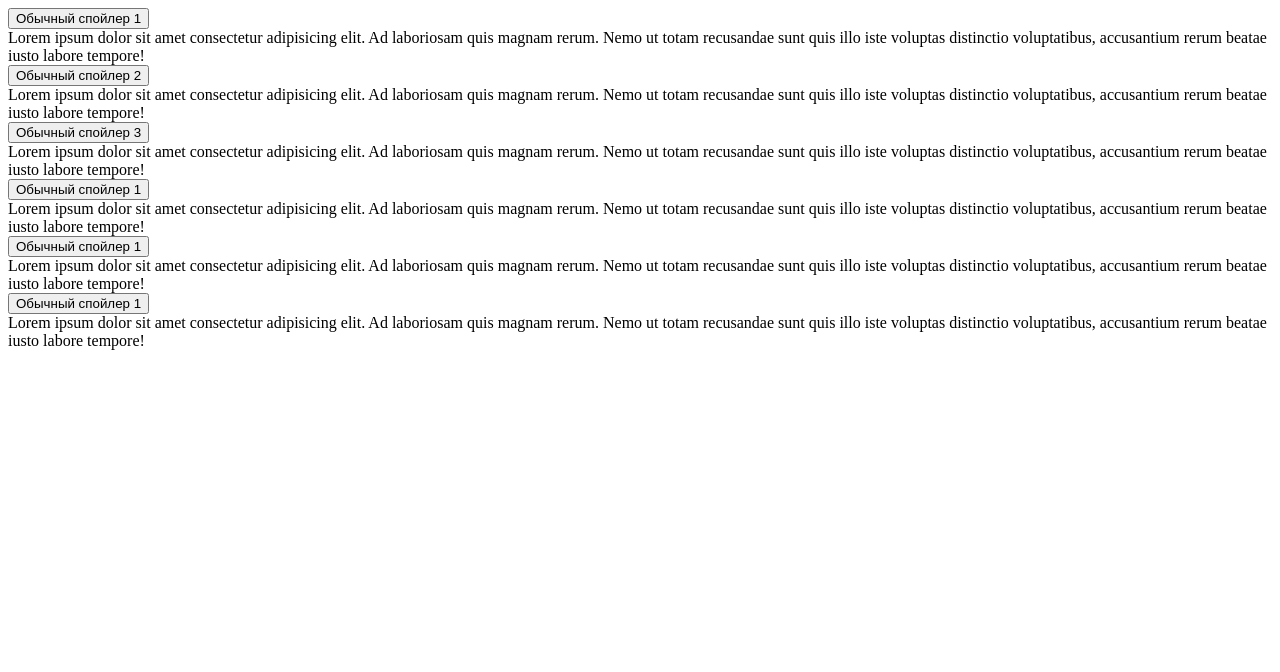
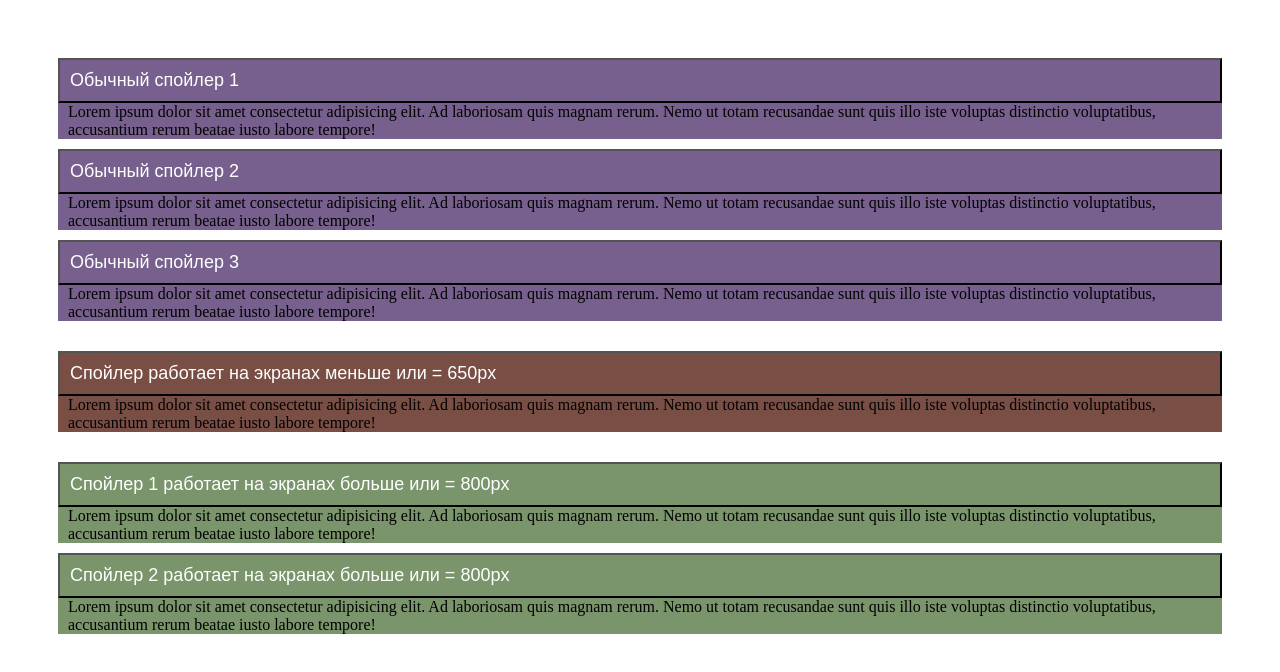
Before and after one commit to elmiramm/__spoilers, a plain HTML site: page index.html in a window 1280 px wide. Drawn offline with Linux system fonts and the light colour scheme.

Commit message:
style.css

```diff
--- a/css/style.css
+++ b/css/style.css
@@ -0,0 +1,65 @@
+.wrapper {
+	min-height: 100%;
+	padding: 50px;
+}
+
+.block {
+	margin: 0 0 30px 0;
+}
+
+.block__item {
+	margin: 0 0 10px 0;
+}
+
+.block__title {
+	width: 100%;
+	text-align: left;
+	font-size: 18px;
+	background-color: transparent;
+	color: #fff;
+	padding: 10px;
+	position: relative;
+}
+
+.block._init .block__title {
+	cursor: pointer;
+
+	padding: 10px 10px 40px 10px;
+}
+
+.block._init .block__title::before,
+.block._init .block__title::after {
+	content: "";
+	width: 20px;
+	height: 1px;
+	background-color: #fff;
+
+	position: absolute;
+	right: 20px;
+	top: 10px;
+	transition: transform 0.3s ease;
+}
+
+.block._init .block__title::after {
+	transform: rotate(90deg);
+}
+
+.block._init .block__title._active::after {
+	transform: rotate(0deg);
+}
+
+.block__text {
+	margin: 0 10px 10px;
+}
+
+.block__1 .block__item {
+	background-color: #77608d;
+}
+
+.block__2 .block__item {
+	background-color: #794f45;
+}
+
+.block__3 .block__item {
+	background-color: #7a956b;
+}
--- a/index.html
+++ b/index.html
@@ -5,6 +5,9 @@
 	<meta charset="UTF-8">
 	<meta http-equiv="X-UA-Compatible" content="IE=edge">
 	<meta name="viewport" content="width=device-width, initial-scale=1.0">
+
+	<link rel="stylesheet" href="css/style.css">
+
 	<title>Spoilers</title>
 </head>
 
@@ -33,7 +36,8 @@
 
 		<div data-spoilers="650,min" class="block block__2">
 			<div class="block__item">
-				<button tabindex="-1" type="button" data-spoiler class="block__title">Обычный спойлер 1</button>
+				<button tabindex="-1" type="button" data-spoiler class="block__title">Спойлер работает на экранах меньше или
+					= 650px</button>
 				<div class="block__text">Lorem ipsum dolor sit amet consectetur adipisicing elit. Ad laboriosam quis magnam
 					rerum. Nemo ut totam recusandae sunt quis illo iste voluptas distinctio voluptatibus, accusantium rerum
 					beatae iusto labore tempore!</div>
@@ -42,13 +46,17 @@
 
 		<div data-spoilers="800,max" class="block block__3">
 			<div class="block__item">
-				<button tabindex="-1" type="button" data-spoiler class="block__title">Обычный спойлер 1</button>
+				<button tabindex="-1" type="button" data-spoiler class="block__title">Спойлер 1 работает на экранах больше
+					или
+					= 800px</button>
 				<div class="block__text">Lorem ipsum dolor sit amet consectetur adipisicing elit. Ad laboriosam quis magnam
 					rerum. Nemo ut totam recusandae sunt quis illo iste voluptas distinctio voluptatibus, accusantium rerum
 					beatae iusto labore tempore!</div>
 			</div>
 			<div class="block__item">
-				<button tabindex="-1" type="button" data-spoiler class="block__title">Обычный спойлер 1</button>
+				<button tabindex="-1" type="button" data-spoiler class="block__title">Спойлер 2 работает на экранах больше
+					или
+					= 800px</button>
 				<div class="block__text">Lorem ipsum dolor sit amet consectetur adipisicing elit. Ad laboriosam quis magnam
 					rerum. Nemo ut totam recusandae sunt quis illo iste voluptas distinctio voluptatibus, accusantium rerum
 					beatae iusto labore tempore!</div>
```
